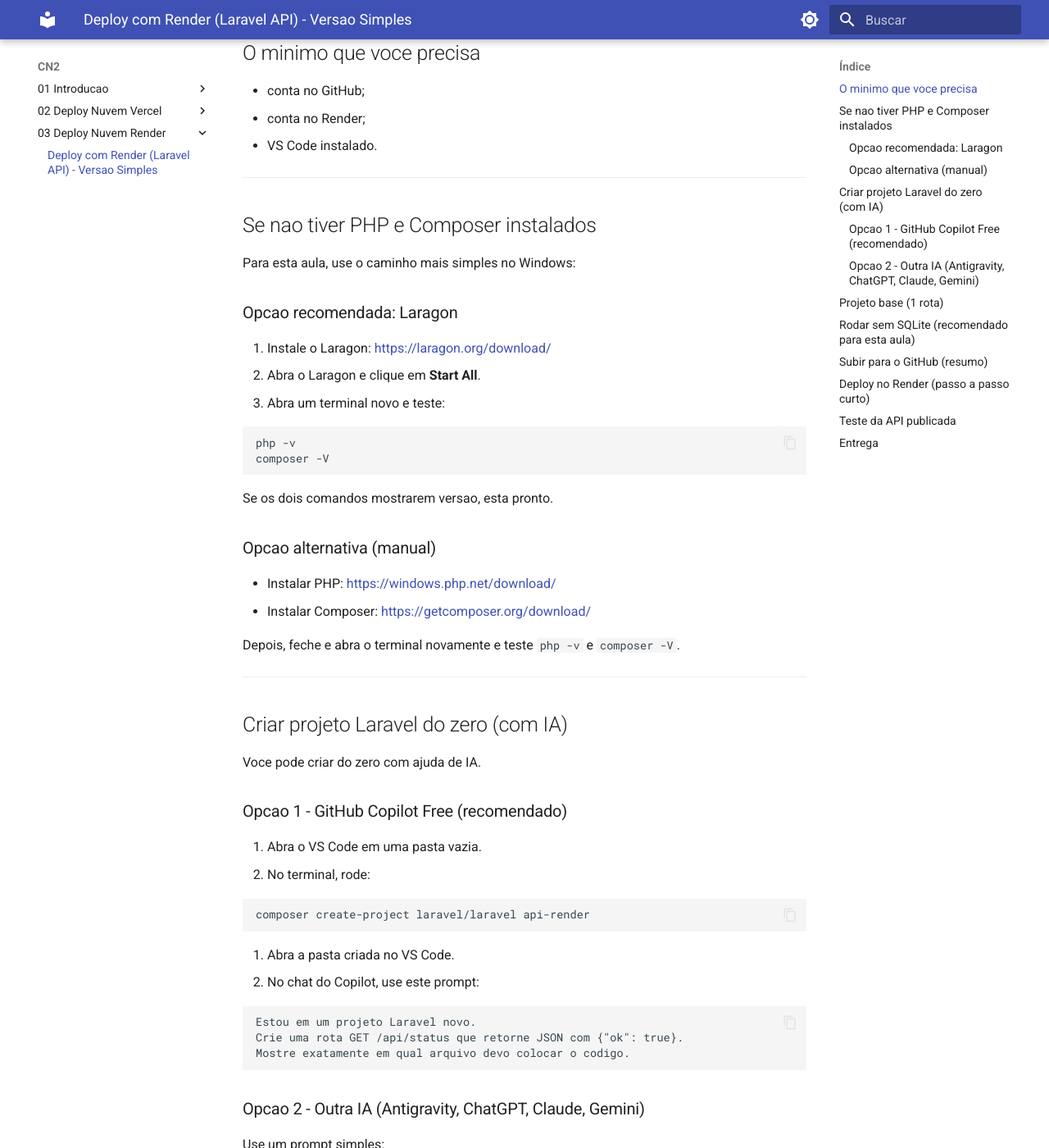
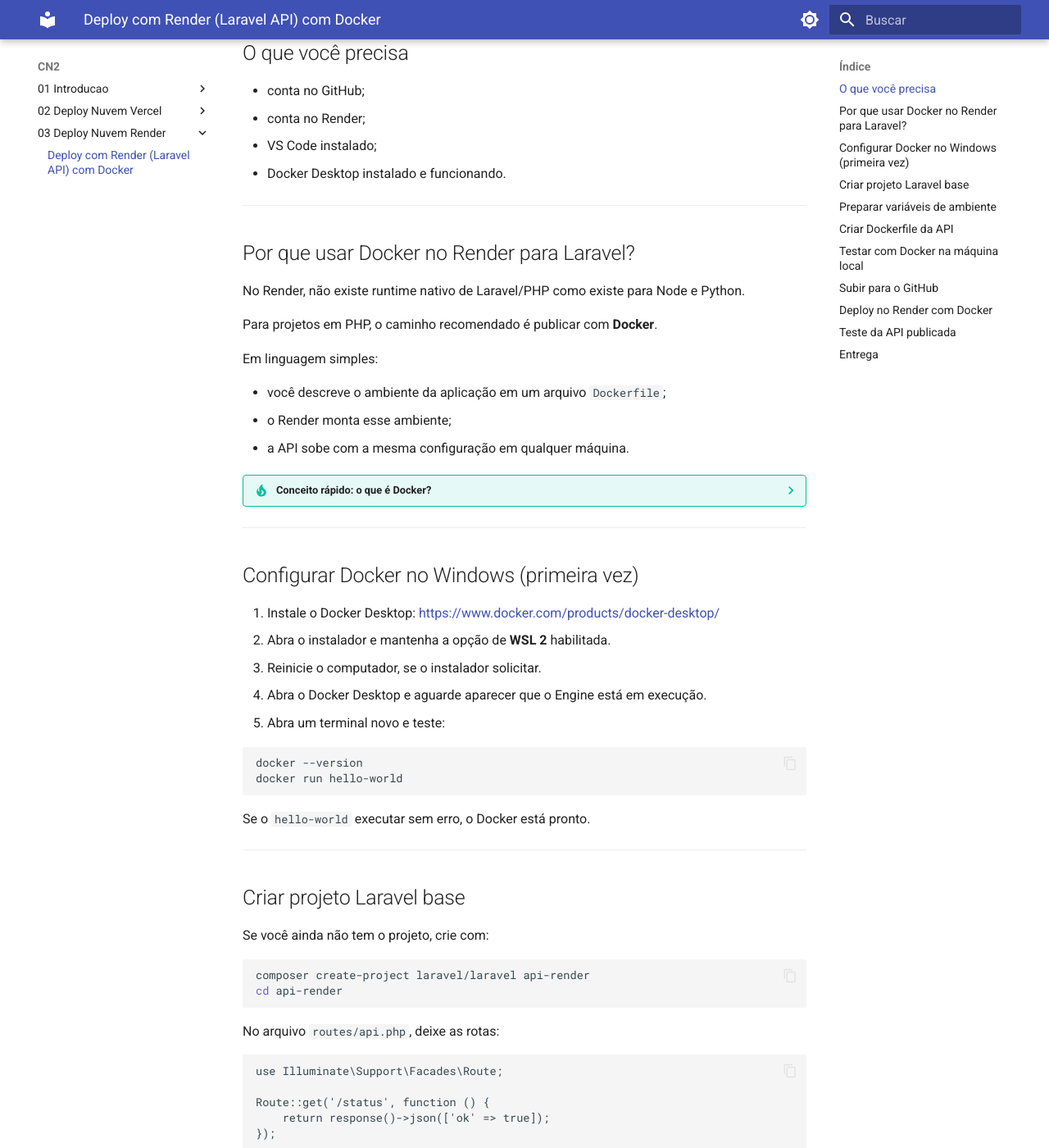
Before and after one commit to i-davies/Conteudo-Etec-2026, an MkDocs documentation site: the page built from docs/CN2/03_Deploy_Nuvem_Render/01_Deploy_Render_Laravel_API_Simples.md, in a window 1280 px wide and 1400 px high, scrolled down 312 px. Shown: the whole window at 82% size. Built offline with MkDocs 1.6.1 and Material for MkDocs 9.7.7, drawn with Linux system fonts in a browser that asks for light colours; some of the changed text lies outside the part shown.

Commit message:
fix: CN2 deploy render com Docker
Co-authored-by: Copilot <copilot@github.com>

````diff
--- a/docs/CN2/03_Deploy_Nuvem_Render/01_Deploy_Render_Laravel_API_Simples.md
+++ b/docs/CN2/03_Deploy_Nuvem_Render/01_Deploy_Render_Laravel_API_Simples.md
@@ -1,91 +1,67 @@
-# Deploy com Render (Laravel API) - Versao Simples
+# Deploy com Render (Laravel API) com Docker
 
-> Objetivo: subir uma API Laravel basica no Render e testar funcionando online.
+> Objetivo: subir uma API Laravel básica no Render usando Docker e testar funcionando online.
 
 ---
 
-## O minimo que voce precisa
+## O que você precisa
 
 - conta no GitHub;
 - conta no Render;
-- VS Code instalado.
+- VS Code instalado;
+- Docker Desktop instalado e funcionando.
 
 ---
 
-## Se nao tiver PHP e Composer instalados
+## Por que usar Docker no Render para Laravel?
 
-Para esta aula, use o caminho mais simples no Windows:
+No Render, não existe runtime nativo de Laravel/PHP como existe para Node e Python.
 
-### Opcao recomendada: Laragon
+Para projetos em PHP, o caminho recomendado é publicar com **Docker**.
 
-1. Instale o Laragon: <https://laragon.org/download/>
-2. Abra o Laragon e clique em **Start All**.
-3. Abra um terminal novo e teste:
+Em linguagem simples:
 
-```bash
-php -v
-composer -V
-```
+- você descreve o ambiente da aplicação em um arquivo `Dockerfile`;
+- o Render monta esse ambiente;
+- a API sobe com a mesma configuração em qualquer máquina.
 
-Se os dois comandos mostrarem versao, esta pronto.
+??? tip "Conceito rápido: o que é Docker?"
+    Docker empacota sua aplicação com tudo o que ela precisa para rodar.
 
-### Opcao alternativa (manual)
-
-- Instalar PHP: <https://windows.php.net/download/>
-- Instalar Composer: <https://getcomposer.org/download/>
-
-Depois, feche e abra o terminal novamente e teste `php -v` e `composer -V`.
+    Pense assim:
+    - sua API + PHP + dependências = uma imagem;
+    - essa imagem roda em um contêiner;
+    - o Render executa esse contêiner na nuvem.
 
 ---
 
-## Criar projeto Laravel do zero (com IA)
+## Configurar Docker no Windows (primeira vez)
 
-Voce pode criar do zero com ajuda de IA.
+1. Instale o Docker Desktop: <https://www.docker.com/products/docker-desktop/>
+2. Abra o instalador e mantenha a opção de **WSL 2** habilitada.
+3. Reinicie o computador, se o instalador solicitar.
+4. Abra o Docker Desktop e aguarde aparecer que o Engine está em execução.
+5. Abra um terminal novo e teste:
 
-### Opcao 1 - GitHub Copilot Free (recomendado)
+```bash
+docker --version
+docker run hello-world
+```
 
-1. Abra o VS Code em uma pasta vazia.
-2. No terminal, rode:
+Se o `hello-world` executar sem erro, o Docker está pronto.
+
+---
+
+## Criar projeto Laravel base
+
+Se você ainda não tem o projeto, crie com:
 
 ```bash
 composer create-project laravel/laravel api-render
+cd api-render
 ```
 
-3. Abra a pasta criada no VS Code.
-4. No chat do Copilot, use este prompt:
-
-```text
-Estou em um projeto Laravel novo.
-Crie uma rota GET /api/status que retorne JSON com {"ok": true}.
-Mostre exatamente em qual arquivo devo colocar o codigo.
-```
-
-### Opcao 2 - Outra IA (Antigravity, ChatGPT, Claude, Gemini)
-
-Use um prompt simples:
-
-```text
-Tenho um projeto Laravel vazio.
-Me passe o codigo minimo para criar uma rota GET /api/status
-retornando JSON {"ok": true} e diga em qual arquivo colocar.
-```
-
-Depois, copie o codigo gerado para o projeto.
-
----
-
-## Projeto base (1 rota)
-
-O Laravel ja reconhece automaticamente o arquivo `routes/api.php`.
-Voce nao precisa importar esse arquivo em outro lugar.
-
-O que precisa importar no proprio arquivo e apenas a facade `Route`:
-
-```php
-use Illuminate\Support\Facades\Route;
-```
-
-No arquivo `routes/api.php`, deixe algumas rotas simples:
+No arquivo `routes/api.php`, deixe as rotas:
 
 ```php
 use Illuminate\Support\Facades\Route;
@@ -105,18 +81,18 @@ Route::get('/servicos', function () {
     return response()->json([
         'servicos' => [
             'Desenvolvimento Web',
-            'Manutencao de Sistemas',
-            'Suporte Tecnico'
+            'Manutenção de Sistemas',
+            'Suporte Técnico'
         ]
     ]);
 });
 ```
 
-## Rodar sem SQLite (recomendado para esta aula)
+---
 
-Como esta API inicial nao usa banco de dados, o caminho mais simples e desligar o uso de DB no ambiente.
+## Preparar variáveis de ambiente
 
-No arquivo `.env`, ajuste para:
+No arquivo `.env`, garanta:
 
 ```env
 SESSION_DRIVER=file
@@ -124,31 +100,76 @@ CACHE_STORE=file
 QUEUE_CONNECTION=sync
 ```
 
-Com isso, o Laravel nao vai tentar salvar sessao/cache em banco.
-
-Importante:
-
-- nao use `SESSION_DRIVER=database` nesta aula;
-- se tiver `DB_CONNECTION=sqlite`, pode manter sem problema,
-  desde que nao use sessao/cache em banco e nao rode consultas.
-
-Teste local rapido:
+Gere a chave da aplicação localmente:
 
 ```bash
-copy .env.example .env
-php artisan key:generate
-php artisan serve
+php artisan key:generate --show
 ```
 
-Abra:
-
-- `http://127.0.0.1:8000/api/status`
-- `http://127.0.0.1:8000/api/empresa`
-- `http://127.0.0.1:8000/api/servicos`
+Guarde o valor gerado para usar no Render como `APP_KEY`.
 
 ---
 
-## Subir para o GitHub (resumo)
+## Criar Dockerfile da API
+
+Na raiz do projeto Laravel, crie o arquivo `Dockerfile`:
+
+```Dockerfile
+FROM php:8.3-cli
+
+WORKDIR /var/www
+
+RUN apt-get update && apt-get install -y \
+    git \
+    unzip \
+    libzip-dev \
+    && docker-php-ext-install zip \
+    && rm -rf /var/lib/apt/lists/*
+
+COPY --from=composer:2 /usr/bin/composer /usr/bin/composer
+
+COPY . .
+
+RUN composer install --no-dev --optimize-autoloader --no-interaction
+
+CMD sh -c "php artisan serve --host 0.0.0.0 --port ${PORT:-8000}"
+```
+
+Também crie o arquivo `.dockerignore`:
+
+```text
+.git
+node_modules
+vendor
+storage/logs
+.env
+```
+
+---
+
+## Testar com Docker na máquina local
+
+1. Monte a imagem:
+
+```bash
+docker build -t api-render-laravel .
+```
+
+2. Rode o contêiner com variáveis:
+
+```bash
+docker run --rm -p 8000:8000 -e APP_KEY="SUA_APP_KEY_AQUI" -e SESSION_DRIVER=file -e CACHE_STORE=file -e QUEUE_CONNECTION=sync -e PORT=8000 api-render-laravel
+```
+
+3. Teste no navegador:
+
+- <http://127.0.0.1:8000/api/status>
+- <http://127.0.0.1:8000/api/empresa>
+- <http://127.0.0.1:8000/api/servicos>
+
+---
+
+## Subir para o GitHub
 
 1. Abra a pasta do projeto no VS Code.
 2. Faça o commit inicial.
@@ -156,25 +177,21 @@ Abra:
 
 ---
 
-## Deploy no Render (passo a passo curto)
+## Deploy no Render com Docker
 
 1. Entre em <https://render.com> com GitHub.
 2. Clique em **New +** > **Web Service**.
-3. Selecione seu repositorio Laravel.
-4. Configure:
-
-- **Build Command:** `composer install`
-- **Start Command:** `php artisan serve --host 0.0.0.0 --port $PORT`
-
+3. Selecione o repositório Laravel.
+4. O Render deve detectar o `Dockerfile` automaticamente.
 5. Em **Environment Variables**, adicione:
 
-- `APP_KEY` (gere localmente com `php artisan key:generate --show` e cole no Render)
+- `APP_KEY` (valor gerado no `php artisan key:generate --show`)
 - `SESSION_DRIVER=file`
 - `CACHE_STORE=file`
 - `QUEUE_CONNECTION=sync`
 
 6. Clique em **Create Web Service**.
-7. Espere finalizar o deploy.
+7. Aguarde o build e o deploy finalizarem.
 
 ---
 
@@ -186,15 +203,15 @@ Abra no navegador:
 - `https://SEU-ENDERECO.onrender.com/api/empresa`
 - `https://SEU-ENDERECO.onrender.com/api/servicos`
 
-Se as rotas responderem JSON, deu certo.
+Se as rotas responderem JSON, o deploy funcionou.
 
 ---
 
 ## Entrega
 
-1. Link do repositorio no GitHub.
+1. Link do repositório no GitHub.
 2. Link da API no Render.
 
 ??? warning "Foco da semana"
-    Neste momento, o foco e entender o fluxo de deploy.
-    Configuracoes avancadas ficam para as proximas aulas.
+    Neste momento, o foco é entender o fluxo de deploy com Docker no Render.
+    Configurações avançadas ficam para as próximas aulas.
````
Also changed, not shown: other parts of docs/CN2/03_Deploy_Nuvem_Render/01_Deploy_Render_Laravel_API_Simples.md (+1 -1 lines).
